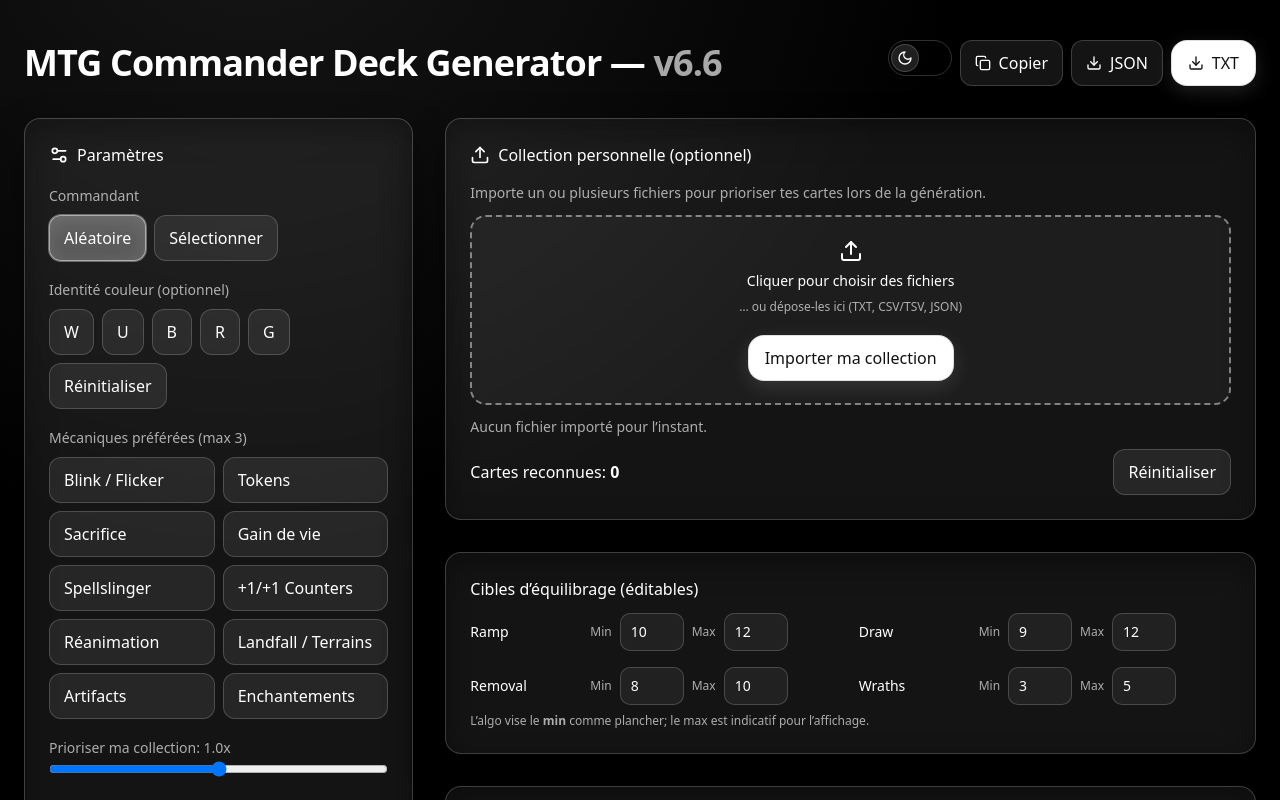
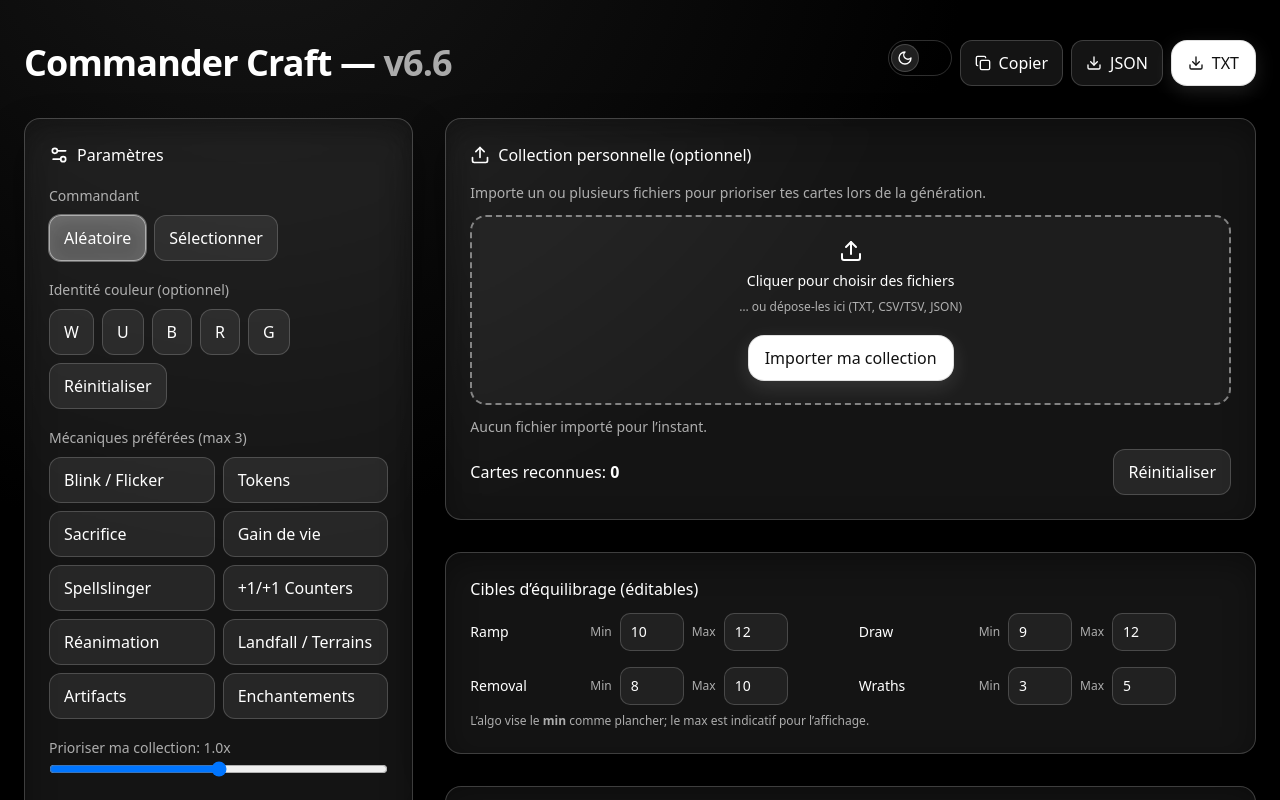
Before and after one commit to Lawsings/MTG-Deck-Generator, a React (Vite) app: page / in a window 1280 px wide. Shown: the top 800 px of the page. Built offline with nearby package versions, Linux system fonts and the light colour scheme.

Commit message:
Update app.jsx

```diff
--- a/src/app.jsx
+++ b/src/app.jsx
@@ -490,7 +490,7 @@
       <div className="max-w-7xl mx-auto px-6 py-10">
         {/* HEADER: mobile fixes via header-wrap/header-actions classes */}
         <header className="header-wrap lg:flex lg:items-center lg:justify-between lg:gap-4">
-          <h1 className="text-2xl md:text-4xl font-semibold tracking-tight">MTG Commander Deck Generator — <span className="muted">v6.6</span></h1>
+          <h1 className="text-2xl md:text-4xl font-semibold tracking-tight">Commander Craft — <span className="muted">v6.6</span></h1>
           <div className="header-actions lg:flex lg:gap-2 lg:w-auto">
             {/* THEME TOGGLE */}
             <ThemeToggle theme={theme} onToggle={() => setTheme(theme === 'dark' ? 'light' : 'dark')} />
```
